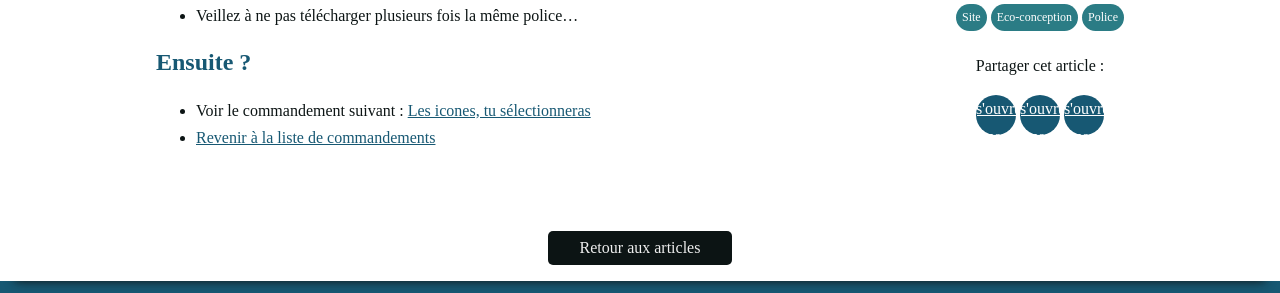
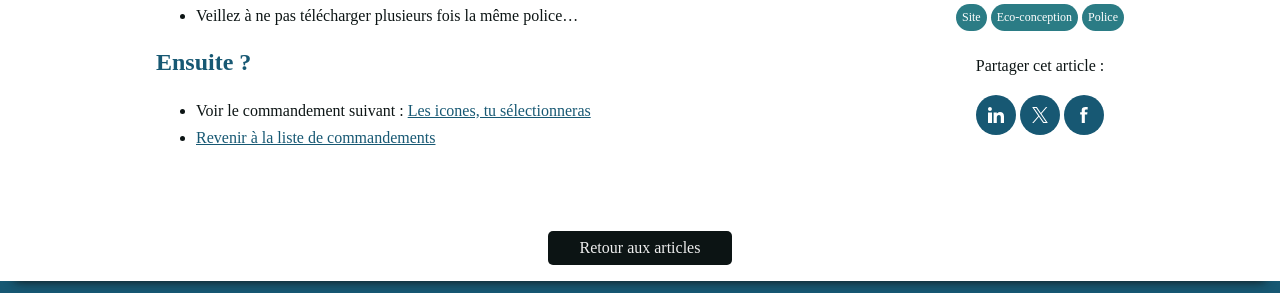
Before and after one commit to guillaumew/simbios, a Jekyll site: the page built from blog/_posts/articles/2024-02-01-04-favoriser-polices-standard.md, in a window 1280 px wide and 1165 px high. Shown: the part 634-927 px from the top of the window. Built offline with Jekyll 4.4.1, drawn with Linux system fonts in a browser that asks for light colours.

Commit message:
more accessibility

```diff
--- a/_data/social.yml
+++ b/_data/social.yml
@@ -1,6 +1,9 @@
 - name: linkedin
   url: https://www.linkedin.com/sharing/share-offsite/?url=
+  link_label: Partager sur LinkedIn (s'ouvre dans un nouvel onglet)
 - name: twitter
   url: https://twitter.com/intent/tweet?url=
+  link_label: Partager sur Twitter (s'ouvre dans un nouvel onglet)
 - name: facebook
   url: https://www.facebook.com/sharer/sharer.php?u=
+  link_label: Partager sur Facebook (s'ouvre dans un nouvel onglet)
--- a/_includes/header.html
+++ b/_includes/header.html
@@ -1,4 +1,4 @@
-<div class="header-container">
+<div class="header-container" role="contentinfo" aria-label="Titre et tagline de la page">
     <div class="header">
         <h1 class="header-head">{{ include.title}}</h1>
         <p class="header-subhead" role="heading">
--- a/_includes/link.html
+++ b/_includes/link.html
@@ -1 +1,6 @@
-<a href="{{include.link}}" {% if include.class %}class="{{include.class}}" {% endif %} target="new-tab" rel="noopener noreferrer" {% if include.aria-role %}role="{{include.aria-role}}" {% endif %} aria-label="{{include.text}} (s'ouvre dans un nouveau tab)">{{include.text}}</a>
+{% if include.aria-label %}
+{% assign aria-label=include.aria-label %}
+{% else %}
+{% assign aria-label=include.text | append: " (s'ouvre dans un nouveau tab)" %}
+{% endif %}
+<a href="{{include.link}}" {% if include.class %}class="{{include.class}}" {% endif %} target="new-tab" rel="noopener noreferrer" {% if include.aria-role %}role="{{include.aria-role}}" {% endif %} aria-label="{{aria-label}}">{{include.text}}</a>
--- a/_layouts/post.html
+++ b/_layouts/post.html
@@ -24,7 +24,7 @@
 				{% for social in site.data.social %}
 					{% capture url_path %}{{social.url}}{{site.url}}{{page.url}}{% endcapture %}
 					{% capture icon %}<span class="{{social.name}} social_icons inner-center"></span>{% endcapture %}
-					{% include link.html link=url_path text=icon class="social_link outer-center" %}
+					{% include link.html link=url_path text=icon class="social_link outer-center" aria-label=social.link_label %}
 				{% endfor %}
 			</div>
 		</div>
```
